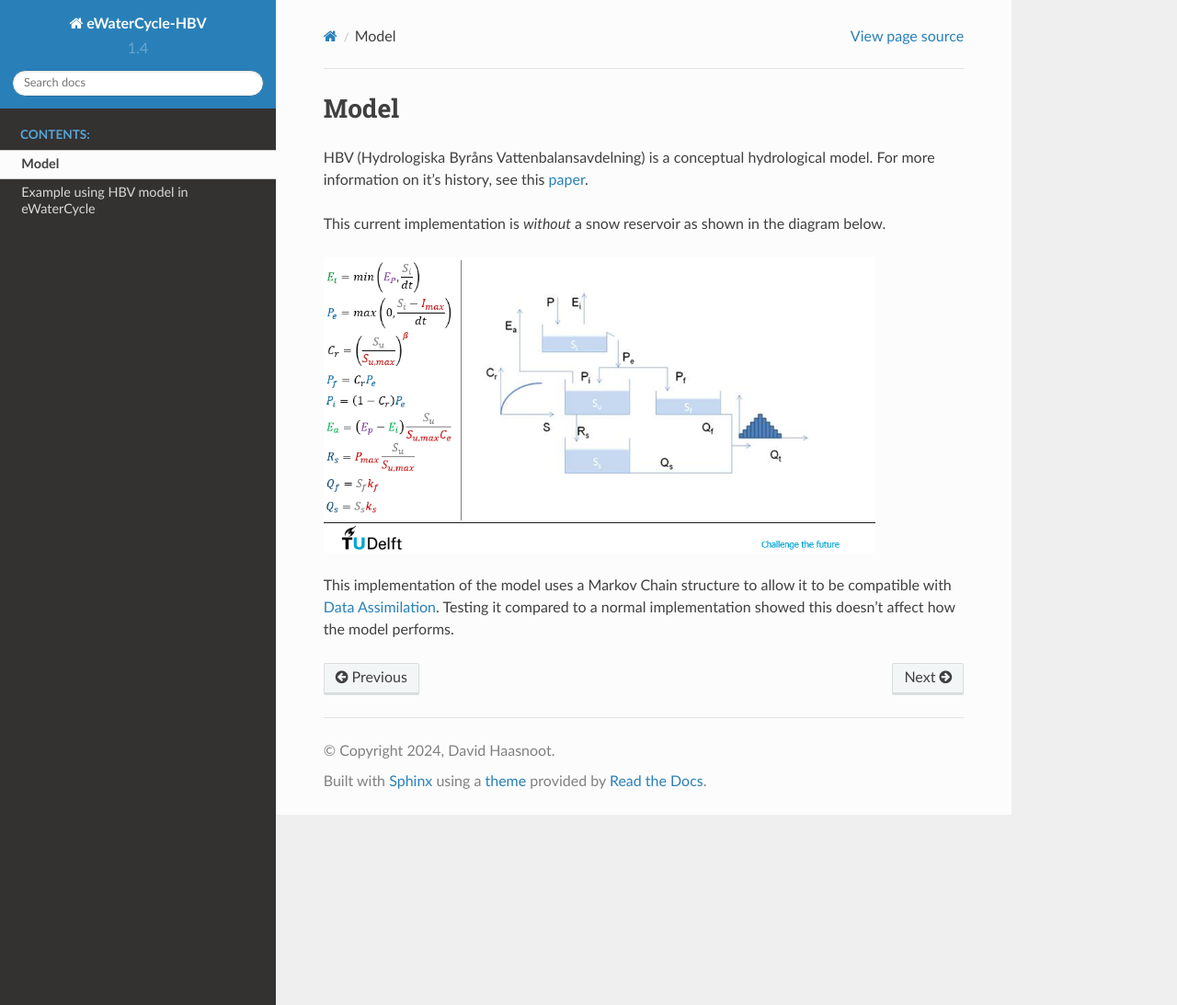
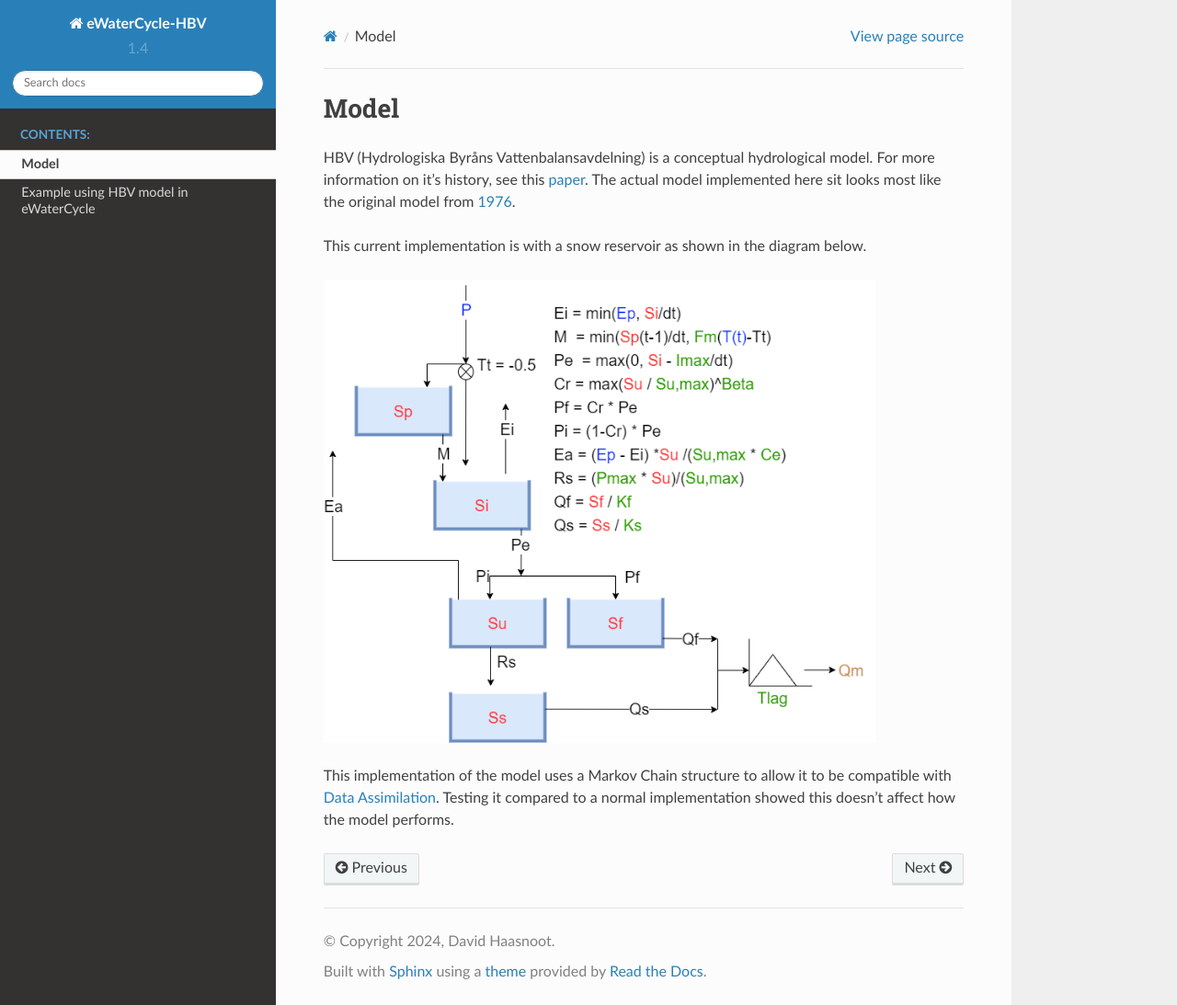
Before and after one commit to Daafip/ewatercycle-hbv, a Sphinx documentation site: the page built from docs/model.rst, in a window 1280 px wide and 1093 px high. Shown: the whole window at 92% size. Built offline with Sphinx 7.4.7 and the Read the Docs theme 2.0.0, drawn with Linux system fonts in a browser that asks for light colours.

Commit message:
adds random string to be able to generate a lot of forcing at once. Update model_layout/docs

```diff
--- a/docs/model.rst
+++ b/docs/model.rst
@@ -9,8 +9,10 @@ Model
 HBV (Hydrologiska Byråns Vattenbalansavdelning) is a conceptual
 hydrological model. For more information on it’s history, see this
 `paper <https://hess.copernicus.org/articles/26/1371/2022/>`__.
+The actual model implemented here sit looks most like the original model from `1976 <https://urn.kb.se/resolve?urn=urn:nbn:se:smhi:diva-573>`__.
 
-This current implementation is *without* a snow reservoir as shown in the diagram below.
+
+This current implementation is with a snow reservoir as shown in the diagram below.
 
 .. image:: _images/model_layout.png
    :width: 600
```
Also changed, not shown: README.md (+3 -3 lines), docs/_images/model_layout.png, 1 other file.
